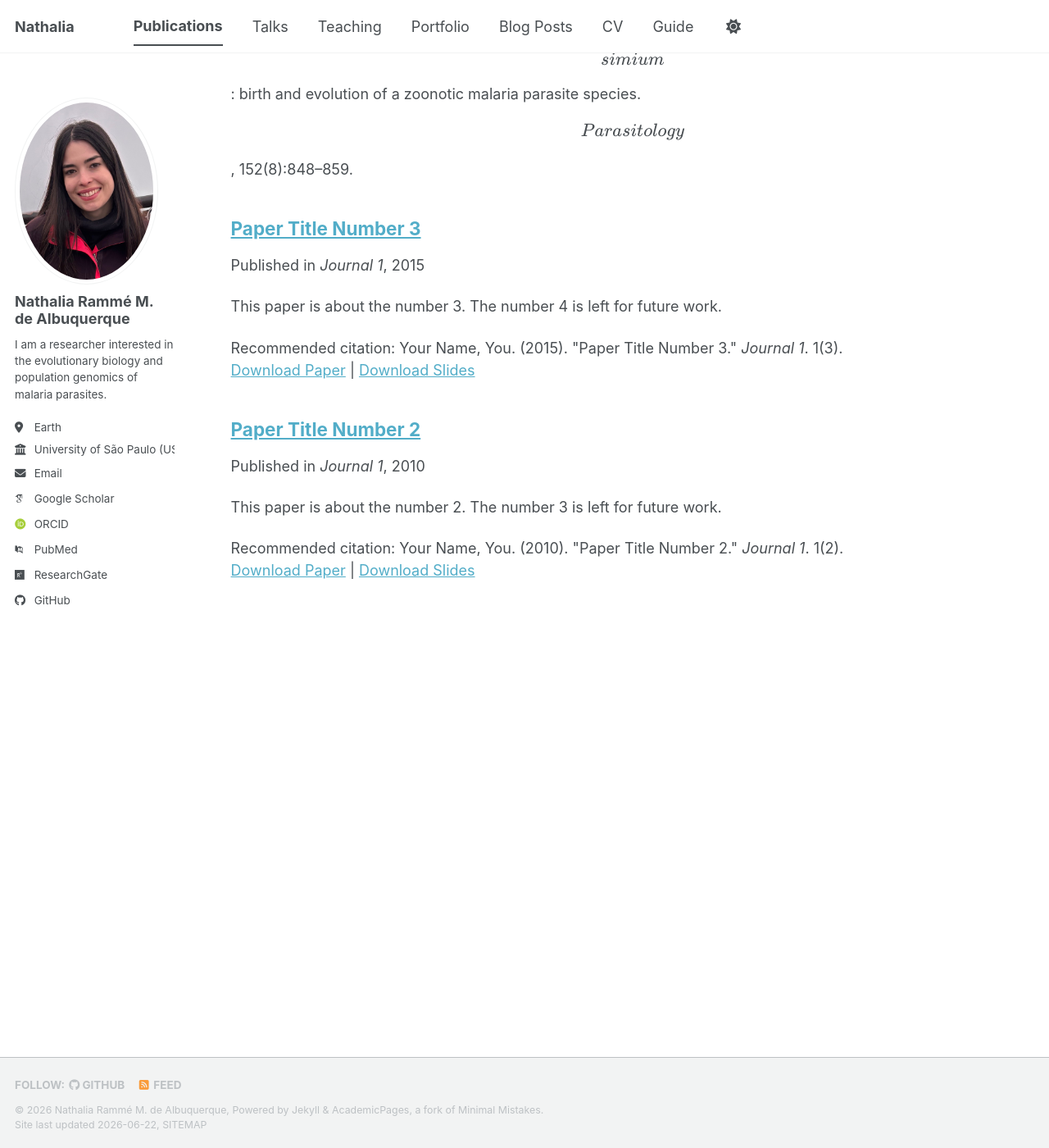
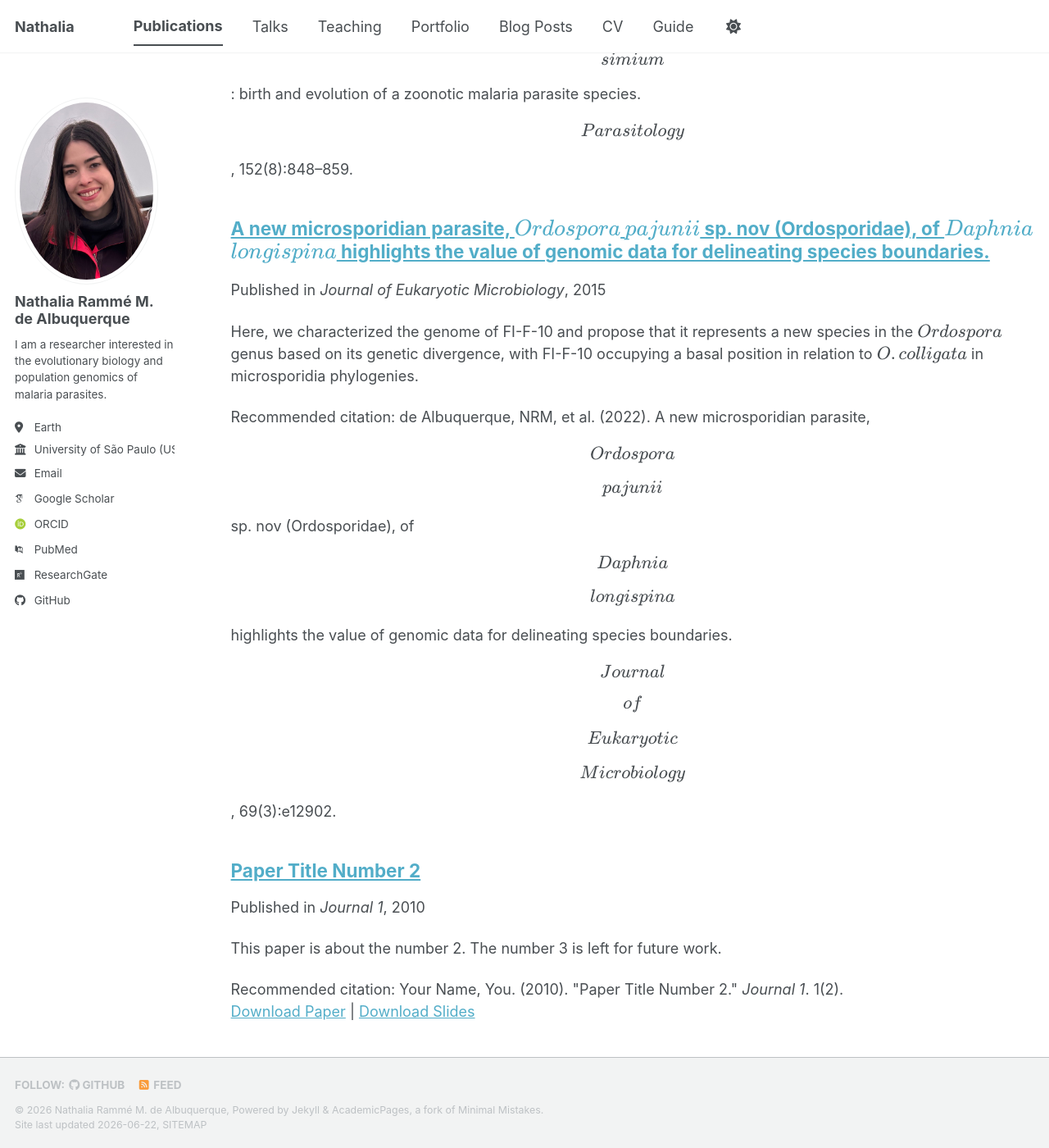
Before and after one commit to nramme/nramme.github.io, a Jekyll site: the page built from _pages/publications.html, in a window 1280 px wide and 1400 px high, scrolled down 1189 px. Shown: the whole window at 82% size. Built offline with Jekyll 4.4.1, drawn with Linux system fonts in a browser that asks for light colours; some web fonts are replaced; a script bundle is joined from its source files by our own code; library files that are not in the unit come from our copies; a file with an impossible date is left out.

Commit message:
Update 2015-10-01-paper-title-number-3.md

```diff
--- a/_publications/2015-10-01-paper-title-number-3.md
+++ b/_publications/2015-10-01-paper-title-number-3.md
@@ -1,14 +1,12 @@
 ---
-title: "Paper Title Number 3"
+title: "A new microsporidian parasite, $$Ordospora$$ $$pajunii$$ sp. nov (Ordosporidae), of $$Daphnia$$ $$longispina$$ highlights the value of genomic data for delineating species boundaries."
 collection: publications
 category: manuscripts
-permalink: /publication/2015-10-01-paper-title-number-3
-excerpt: 'This paper is about the number 3. The number 4 is left for future work.'
+permalink: 'https://doi.org/10.1111/jeu.12902'
+excerpt: 'Here, we characterized the genome of FI-F-10 and propose that it represents a new species in the $$Ordospora$$ genus based on its genetic divergence, with FI-F-10 occupying a basal position in relation to $$O. colligata$$ in microsporidia phylogenies.'
 date: 2015-10-01
-venue: 'Journal 1'
-slidesurl: 'https://academicpages.github.io/files/slides3.pdf'
-paperurl: 'https://academicpages.github.io/files/paper3.pdf'
-citation: 'Your Name, You. (2015). &quot;Paper Title Number 3.&quot; <i>Journal 1</i>. 1(3).'
+venue: 'Journal of Eukaryotic Microbiology'
+citation: 'de Albuquerque, NRM, et al. (2022). A new microsporidian parasite, $$Ordospora$$ $$pajunii$$ sp. nov (Ordosporidae), of $$Daphnia$$ $$longispina$$ highlights the value of genomic data for delineating species boundaries. $$Journal$$ $$of$$ $$Eukaryotic$$ $$Microbiology$$, 69(3):e12902.'
 ---
 
 The contents above will be part of a list of publications, if the user clicks the link for the publication than the contents of section will be rendered as a full page, allowing you to provide more information about the paper for the reader. When publications are displayed as a single page, the contents of the above "citation" field will automatically be included below this section in a smaller font.
```
